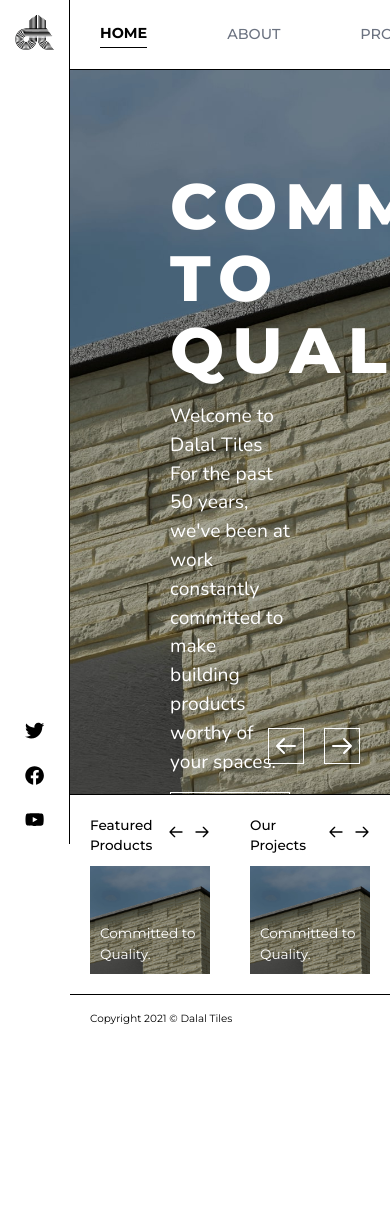
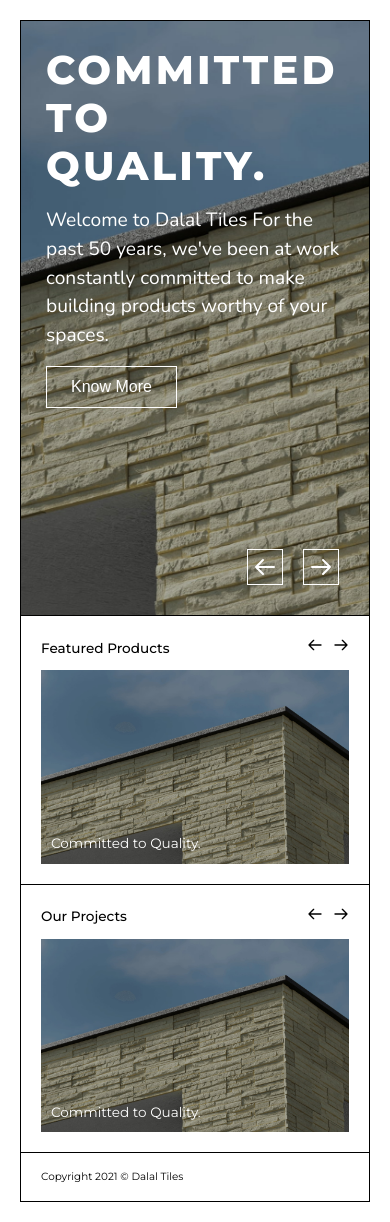
Before and after one commit to Souro-23/Dalal-tiles, a Next.js app: page / in a window 390 px wide. Before the commit the page ends 1043 px from the top, so only its background shows below. Built offline with nearby package versions, Linux system fonts and the light colour scheme.

Commit message:
Mobile naviagtion layout

```diff
--- a/styles/components/_aboutBanner.scss
+++ b/styles/components/_aboutBanner.scss
@@ -1,5 +1,5 @@
 .about-banner {
-  height: 500px;
+  min-height: 500px;
   padding: 50px;
 
   display: flex;
@@ -13,6 +13,7 @@
   transition: all 1s cubic-bezier(0, 1, 0, 1);
 
   .banner-heading {
+    padding-top: 150px;
     color: #fff;
     font-size: 3rem;
     font-weight: 800;
@@ -31,8 +32,20 @@
 
   &.hidden {
     border-bottom: 0;
+    min-height: 0;
     max-height: 0;
-    padding: 0 50px;
+    padding: 0 25px;
     overflow: hidden;
   }
 }
+
+@media only screen and (max-width: 750px) {
+  .about-banner {
+    padding: 25px;
+
+    .banner-heading {
+      font-size: 2.8rem;
+      line-height: 3rem;
+    }
+  }
+}
--- a/styles/components/_contact.scss
+++ b/styles/components/_contact.scss
@@ -77,3 +77,15 @@
     }
   }
 }
+
+@media only screen and (max-width: 750px) {
+  .contact-page {
+    grid-template-columns: 100%;
+
+    .contact-sidebar {
+      .contact-section:first-child {
+        margin-top: 0;
+      }
+    }
+  }
+}
--- a/styles/components/_homePageSlider.scss
+++ b/styles/components/_homePageSlider.scss
@@ -62,3 +62,16 @@
     margin-bottom: 1rem;
   }
 }
+
+@media only screen and (max-width: 750px) {
+  .homepage-slide {
+    padding: 25px;
+    height: calc(100vh - 250px);
+
+    .slide-heading {
+      font-size: 2.5rem;
+      letter-spacing: 0.2rem;
+      line-height: 3rem;
+    }
+  }
+}
--- a/styles/components/_layout.scss
+++ b/styles/components/_layout.scss
@@ -70,3 +70,25 @@
     border-right: 0;
   }
 }
+
+@media only screen and (max-width: 750px) {
+  .layout-container {
+    height: auto;
+    grid-template-columns: 100%;
+    grid-template-rows: auto auto 48px;
+    grid-template-areas:
+      "main "
+      "sidebar "
+      "footer";
+    margin: 20px;
+    border: 1px solid #000;
+  }
+
+  .navbar {
+    display: none;
+  }
+
+  .side-nav {
+    display: none;
+  }
+}
--- a/styles/components/_productsPage.scss
+++ b/styles/components/_productsPage.scss
@@ -147,3 +147,22 @@
     overflow: hidden;
   }
 }
+
+@media only screen and (max-width: 750px) {
+  .products-banner {
+    grid-template-columns: 100%;
+
+    .image-wrapper {
+      height: 500px;
+    }
+
+    .banner-content {
+      padding: 20px;
+    }
+
+    .banner-heading {
+      font-size: 2rem !important;
+      line-height: 2.5rem !important;
+    }
+  }
+}
--- a/styles/components/_sidebarSlider.scss
+++ b/styles/components/_sidebarSlider.scss
@@ -51,8 +51,7 @@
 }
 
 @media only screen and (max-width: 1200px) {
-  .sidebar,
-  .homepage-sidebar {
+  .sidebar {
     display: grid;
     grid-template-columns: 50% 50%;
 
@@ -61,3 +60,13 @@
     }
   }
 }
+
+@media only screen and (max-width: 750px) {
+  .sidebar {
+    display: unset;
+
+    > .border-b {
+      border-bottom: 1px solid #000;
+    }
+  }
+}
```
